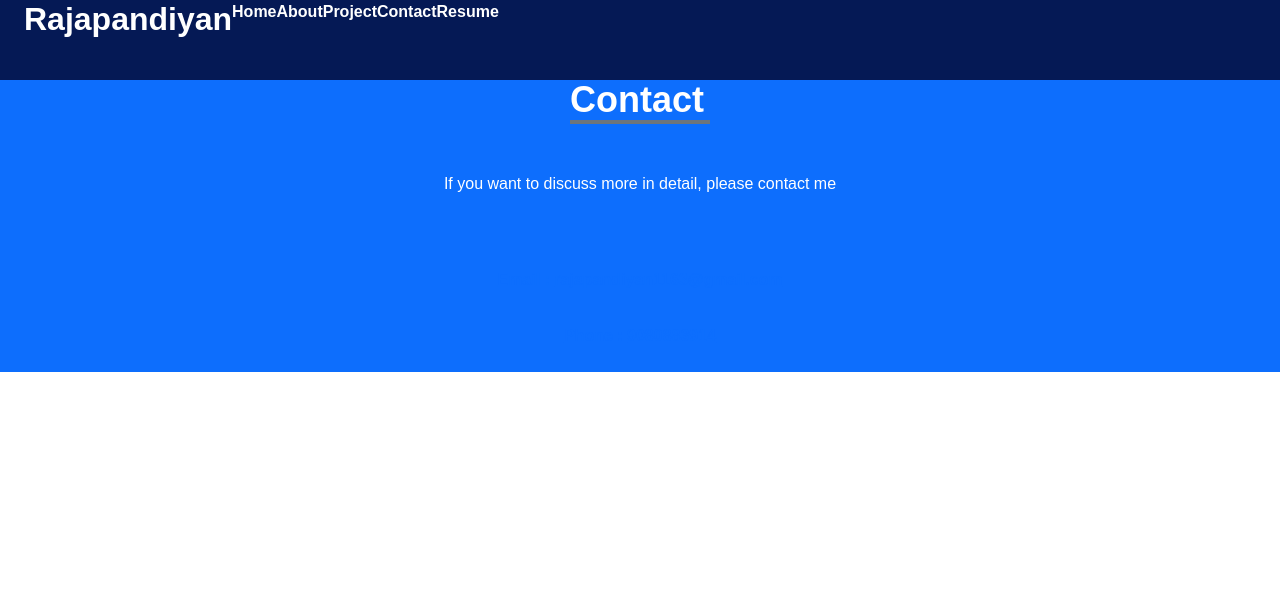
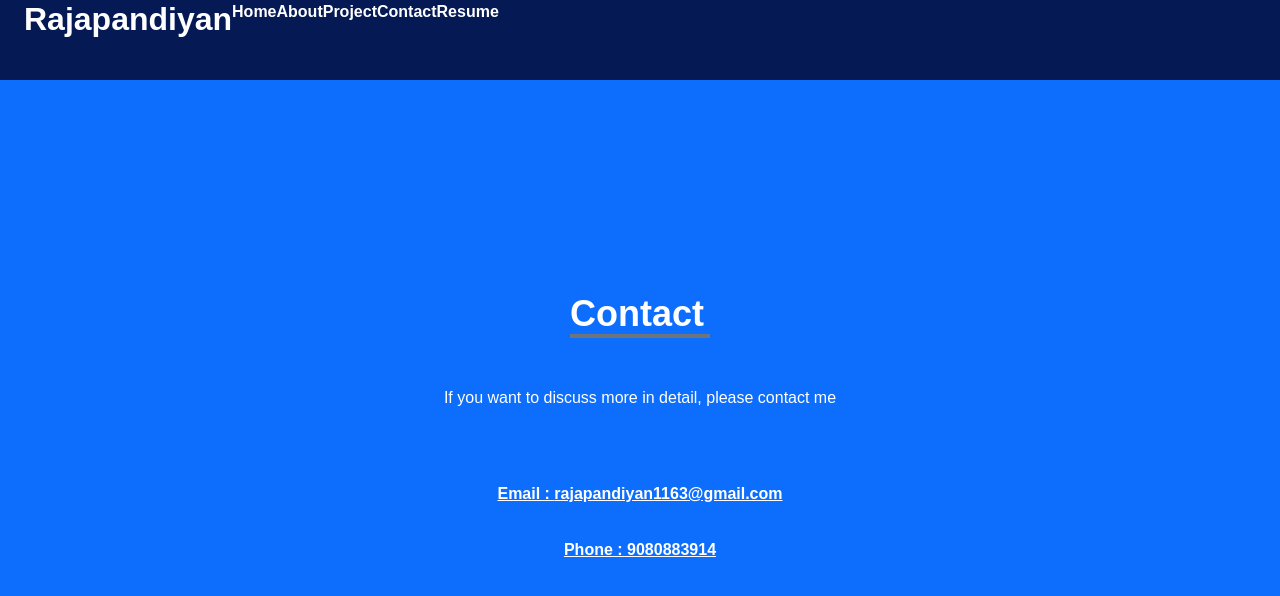
Before and after one commit to Rajapandiyan1/Mern_portfolio, a Next.js app: page /Contact in a window 1280 px wide. Shown: the top 596 px of the page. Built offline with nearby package versions, Linux system fonts and the light colour scheme.

Commit message:
edit height- 90 vh

```diff
--- a/Components/Contact.tsx
+++ b/Components/Contact.tsx
@@ -5,12 +5,12 @@ export default function Contact () {
         phone: '9080883914'
     }
 
-    return <section id='contact' style={{alignItems:'center'}} className='flex bg-indigo-600 flex-col bg-primary px-5 justify-center text-white'>
+    return <section id='contact' style={{alignItems:'center',minHeight:'90vh'}} className='flex bg-indigo-light flex-col bg-primary px-5 justify-center text-white'>
         <div style={{alignItems:'center'}} className='flex flex-col '>
 
             <h1 className='text-4xl border-b-4  border-secondary mb-5 w-[140px] font-bold'>Contact</h1>
             <p className='pb-5'>If you want to discuss more in detail, please contact me</p>
-            <p className='py-2'><span className='font-bold'><a href="mailto:rajapandiyan1163@gmail.com">Email : {config.email}</a></span></p>
-            <p className='py-2'><span className='font-bold'><a href="tel:9080883914">Phone : {config.phone}</a></span></p>        </div>
+            <p className='py-2'><span className='font-bold'><a className="text-white"  href="mailto:rajapandiyan1163@gmail.com">Email : {config.email}</a></span></p>
+            <p className='py-2'><span className='font-bold'><a  className="text-white" href="tel:9080883914">Phone : {config.phone}</a></span></p>        </div>
     </section>
 }
--- a/Components/Header.tsx
+++ b/Components/Header.tsx
@@ -36,7 +36,7 @@ const Header = () => {
       </div>
       {/* Mobile menu, show/hide based on menu state. */}
       {isOpen && (
-          <div className="d-md-none">
+          <div className="d-md-none d-flex flex-column">
               <div className="px-3 pt-2 pb-3 space-y-1 sm:px-3 flex flex-col">
               <Link href="/" className="text-white font-bold text-decoration-none hover:text-gray-300">Home</Link>
                       <Link href="/About" className="text-white font-bold text-decoration-none hover:text-gray-300">About</Link>
--- a/Components/Project.tsx
+++ b/Components/Project.tsx
@@ -26,7 +26,7 @@ export default function Project() {
         ]
     }
 
-    return <section id='projects' style={{minHeight:'90vh'}} className="flex bg-indigo-600 py-10 md:py-1  flex-col  px-5 justify-center bg-primary text-white">
+    return <section id='projects' style={{minHeight:'90vh'}} className="flex bg-indigo-light py-10 md:py-1  flex-col  px-5 justify-center bg-primary text-white">
         <div className="w-full">
             <div className="flex flex-col px-10 py-1">
                 <h1 className="text-4xl border-b-4 border-secondary mb-5 w-[150px] font-bold pb-2">Projects</h1>
--- a/app/About/page.tsx
+++ b/app/About/page.tsx
@@ -5,7 +5,7 @@ import Header from '@/Components/Header'
 function page() {
   return (
     <>
-    <section  className='flex md:flex-row flex-col bg-indigo-600'>
+    <section style={{minHeight:'90vh'}}  className='flex md:flex-row flex-col bg-indigo-light'>
         <div  style={{position:"relative",alignItems:'center'}} className='md:w-1/2 px-5 flex'>
             <Image src={About} alt='About'/>
         </div>
--- a/app/Resume/page.tsx
+++ b/app/Resume/page.tsx
@@ -8,7 +8,7 @@ function page() {
 
   return (
     <>
-    <section id='resume'  className='flex flex-col py-10  md:flex-row bg-secondary bg-indigo-600 px-5'>
+    <section id='resume' style={{minHeight:'90vh'}}  className='flex flex-col py-10  md:flex-row bg-secondary bg-indigo-light px-5'>
         <div className=' md:w-1/2 flex justify-center md:justify-end'>
             <Image className='w-[300px]' alt='resume' src={ResumeImg} />
         </div>
```
